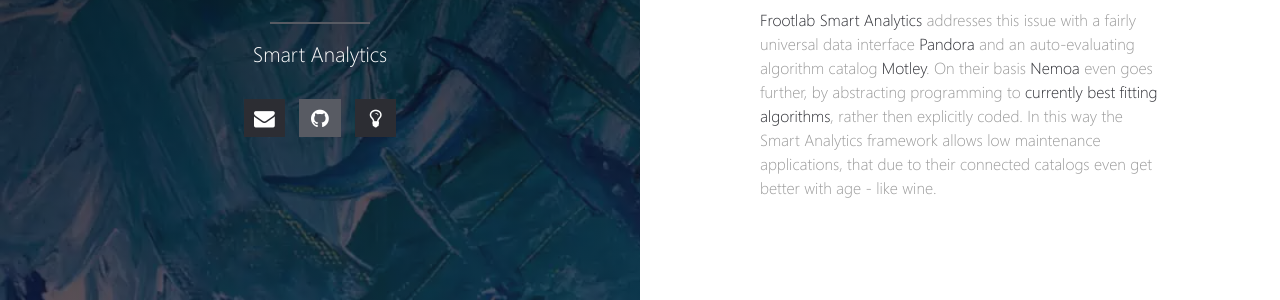
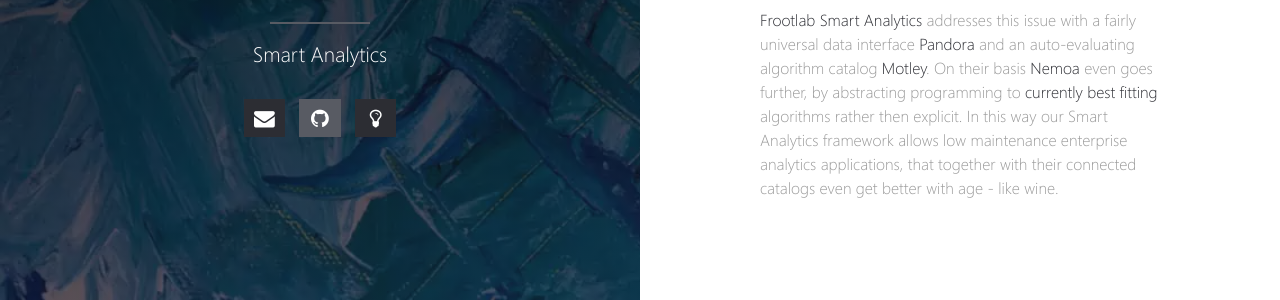
Before and after one commit to frootlab/frootlab.github.io, a Jekyll site: the page built from index.md, in a window 1280 px wide. Shown: the part 474-774 px from the top of the page. Built offline with Jekyll 4.4.1, drawn with Linux system fonts in a browser that asks for light colours; our own code applies the rules of GitHub Pages for plain Markdown files.

Commit message:
fixes #11

```diff
--- a/_config.yml
+++ b/_config.yml
@@ -28,7 +28,7 @@
   style:            compressed
 
 # Google Analytics
-#google-analytics: UA-XXXXX-Y
+google-analytics: UA-136312456-1
 
 # Social Links
 email:              contact@frootlab.org
--- a/index.md
+++ b/index.md
@@ -15,8 +15,8 @@
 this issue with a fairly universal data interface
 [Pandora](https://github.com/frootlab/pandora) and an auto-evaluating algorithm
 catalog [Motley](https://github.com/frootlab/motley). On their basis
-[Nemoa](https://github.com/frootlab/nemoa) even goes further, by abstracting
-programming to [currently best fitting algorithms](/tags#CBF), rather then
-explicitly coded. In this way the Smart Analytics framework allows low
-maintenance applications, that due to their connected catalogs even get better
-with age - like wine.
+[Nemoa](https://github.com/frootlab/nemoa) even goes further, by
+abstracting programming to [currently best fitting](/tags#CBF) algorithms rather
+then explicit. In this way our Smart Analytics framework allows
+low maintenance enterprise analytics applications, that together with their
+connected catalogs even get better with age - like wine.
```
Also changed, not shown: _posts/2019-03-12-welcome-at-frootlab.md (+3 -54 lines).
